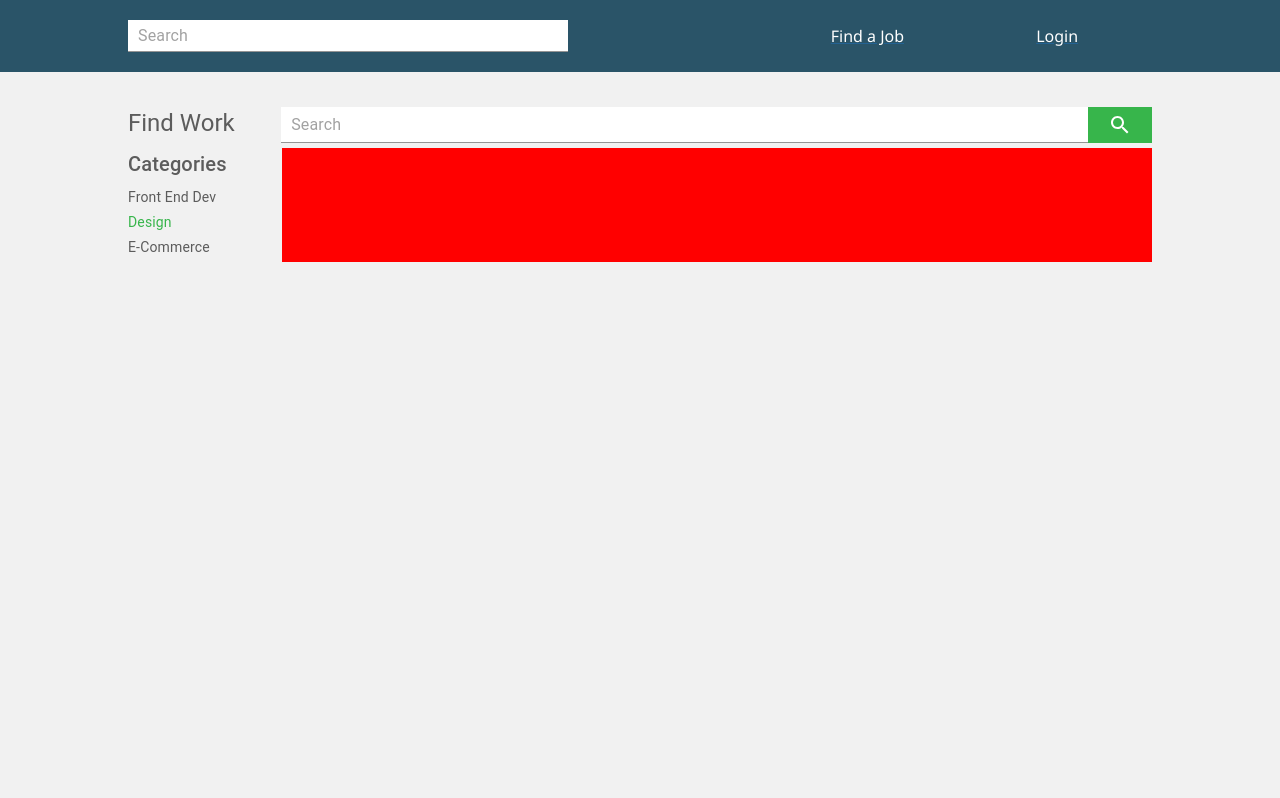
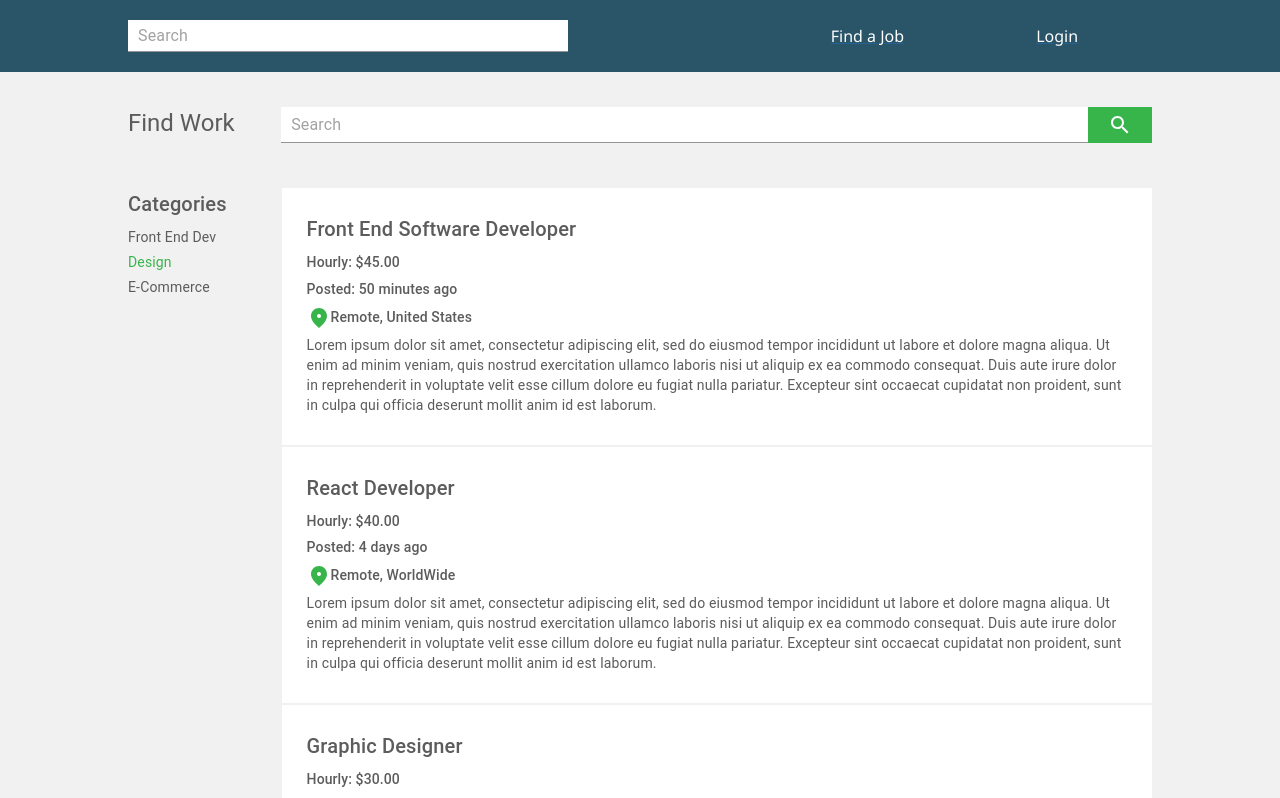
Before and after one commit to jaymbans/job-board, a React (Create React App) app in the folder job-board/: page /jobs in a window 1280 px wide. Shown: the top 798 px of the page. Built offline with nearby package versions, Linux system fonts and the light colour scheme.

Commit message:
added jobs from jobs file

```diff
--- a/job-board/src/StyledComponents.js
+++ b/job-board/src/StyledComponents.js
@@ -73,7 +73,8 @@ export const JobsContentContainer = styled(Box)(() => ({
 
 export const JobsSearchContainer = styled(Box)(() => ({
   padding: '5px 0',
-  display: 'flex'
+  display: 'flex',
+  marginBottom: 40
 }))
 
 
@@ -91,5 +92,10 @@ export const JobsContainer = styled(Box)(() => ({
   width: '85%',
   display: 'flex',
   flexDirection: 'column',
-  background: 'red'
 }))
+
+export const JobListing = styled(Box)(() => ({
+  padding: '25px',
+  borderBottom: '2px solid #f1f1f1',
+  backgroundColor: 'white'
+}))
--- a/job-board/src/components/Job.js
+++ b/job-board/src/components/Job.js
@@ -1,12 +1,27 @@
 import Typography from '@mui/material/Typography';
+import { JobListing, PRIMARY_GREEN } from '../StyledComponents';
+import FmdGoodIcon from '@mui/icons-material/FmdGood';
 
-export default function Job() {
+export default function Job({ title, postedTime, location, description, hourlyUSD }) {
   return (
-    <>
-      {/* <Typography variant="h5" gutterBottom
-        sx={{ padding: 0, margin: 0, width: '15%' }} >
-        This is a job
-      </Typography> */}
-    </>
+    <JobListing>
+      <Typography variant="h6" gutterBottom >
+        {title}
+      </Typography>
+      <Typography variant="subtitle2" gutterBottom >
+        Hourly: ${hourlyUSD}.00
+      </Typography>
+      <Typography variant="subtitle2" gutterBottom >
+        Posted: {postedTime}
+      </Typography>
+      <Typography variant="subtitle2" gutterBottom
+        sx={{ display: 'flex', alignItems: 'center' }} >
+        <FmdGoodIcon sx={{ color: PRIMARY_GREEN }} />
+        Remote, {location}
+      </Typography>
+      <Typography variant="body2" gutterBottom >
+        {description}
+      </Typography>
+    </JobListing>
   )
 }
--- a/job-board/src/components/JobBoard.js
+++ b/job-board/src/components/JobBoard.js
@@ -60,7 +60,13 @@ export default function JobBoard() {
             {Jobs.map(job => {
               return (
                 <Job
-                  key={job.id} />
+                  key={job.id}
+                  title={job.title}
+                  postedTime={job.postedTime}
+                  location={job.location}
+                  description={job.description}
+                  hourlyUSD={job.hourlyUSD}
+                />
               )
             })}
           </JobsContainer>
```
